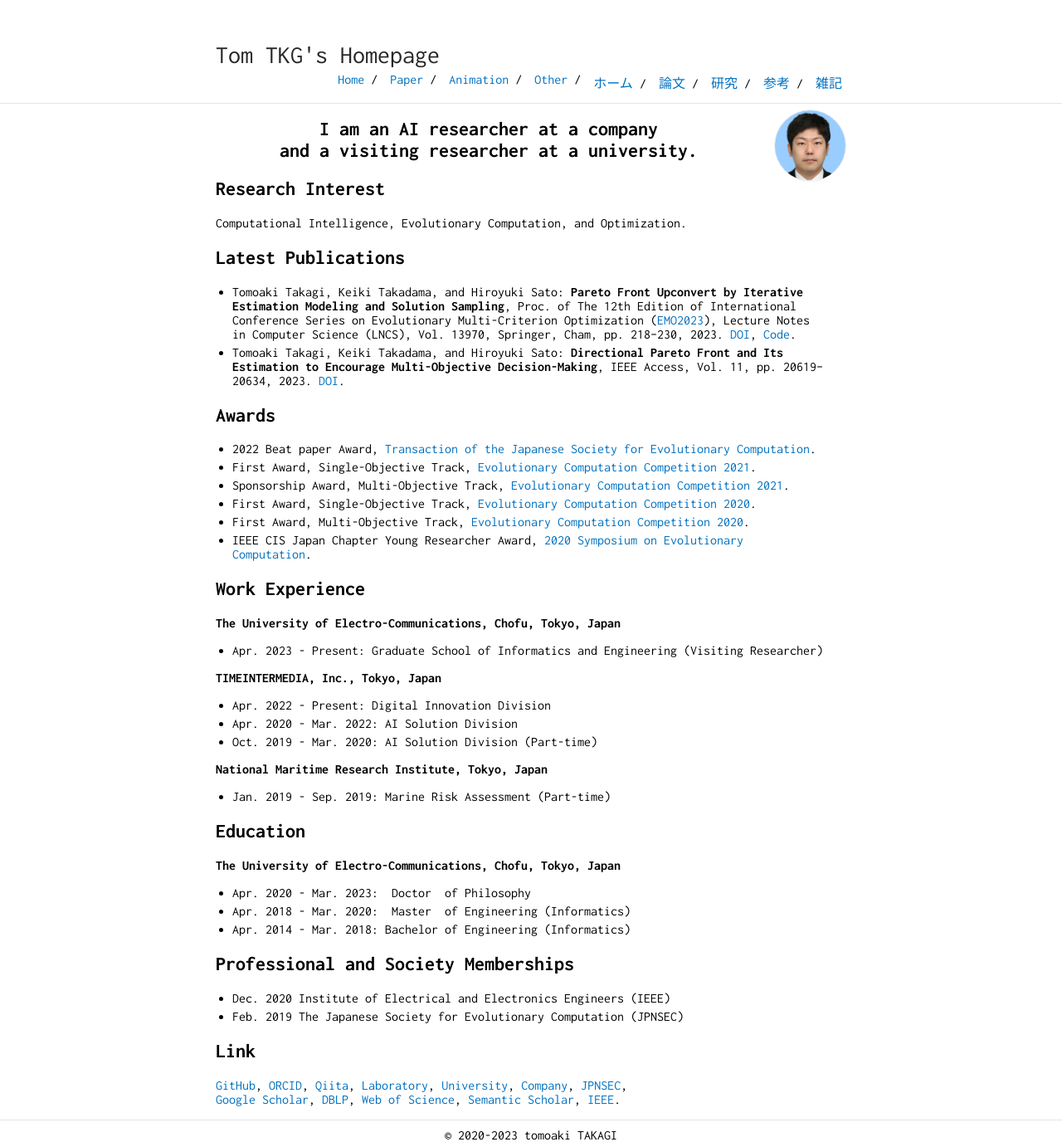
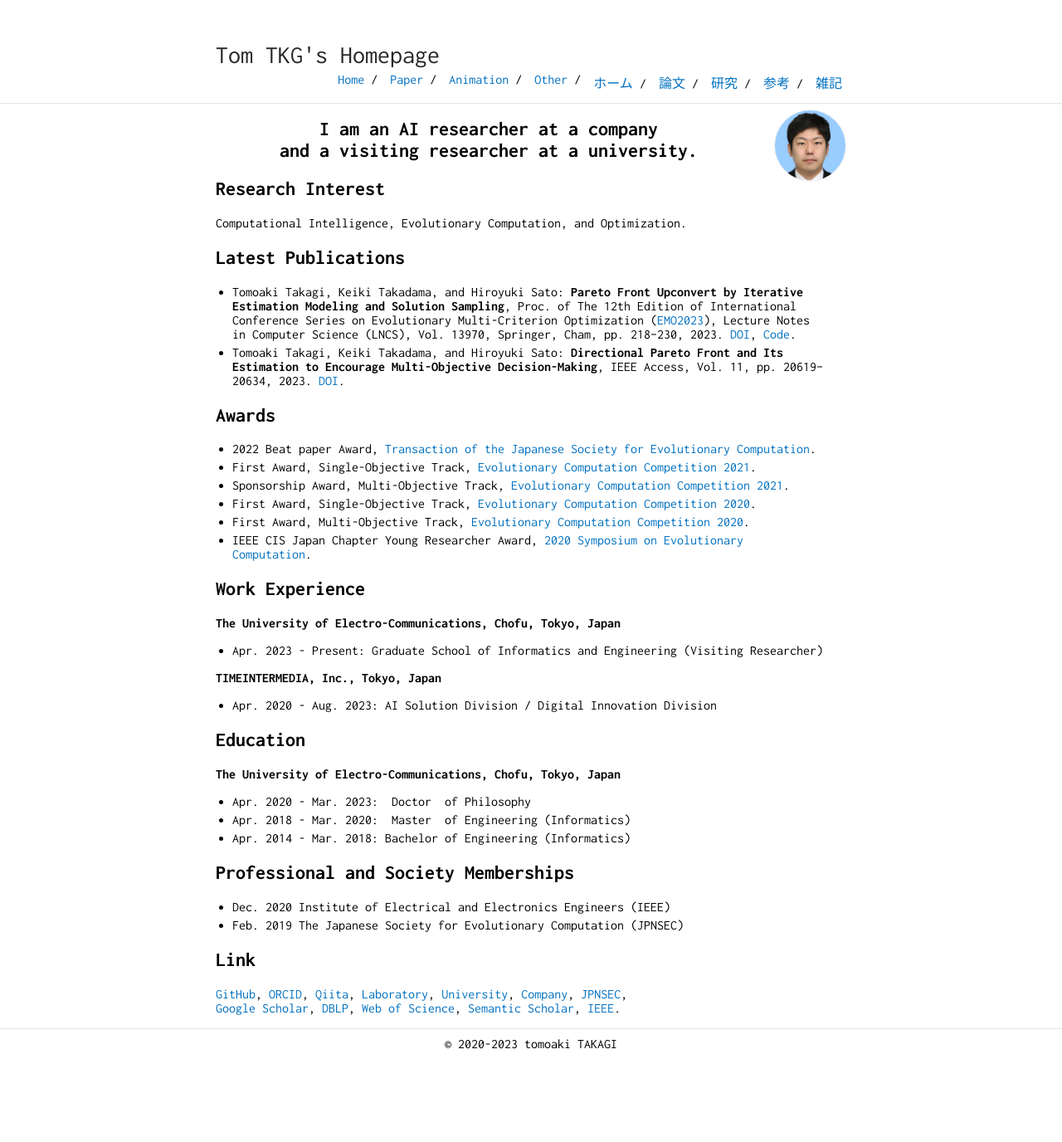
Before and after one commit to tomtkg/tomtkg.github.io, a Jekyll site: the page built from index.md, in a window 1280 px wide. Shown: the whole page at 83% size. Built offline with Jekyll 4.4.1, drawn with Linux system fonts in a browser that asks for light colours; after the commit the page ends 1266 px from its top, so only the background shows below that.

Commit message:
Update index.md

```diff
--- a/index.md
+++ b/index.md
@@ -31,12 +31,7 @@ Computational Intelligence, Evolutionary Computation, and Optimization.
 * Apr. 2023 - Present: Graduate School of Informatics and Engineering (Visiting Researcher)
 
 **TIMEINTERMEDIA, Inc., Tokyo, Japan**
-* Apr. 2022 - Present: Digital Innovation Division
-* Apr. 2020 - Mar. 2022: AI Solution Division
-* Oct. 2019 - Mar. 2020: AI Solution Division (Part-time)
-
-**National Maritime Research Institute, Tokyo, Japan**
-* Jan. 2019 - Sep. 2019: Marine Risk Assessment (Part-time)
+* Apr. 2020 - Aug. 2023: AI Solution Division / Digital Innovation Division
 
 ## Education
 **The University of Electro-Communications, Chofu, Tokyo, Japan**
```
